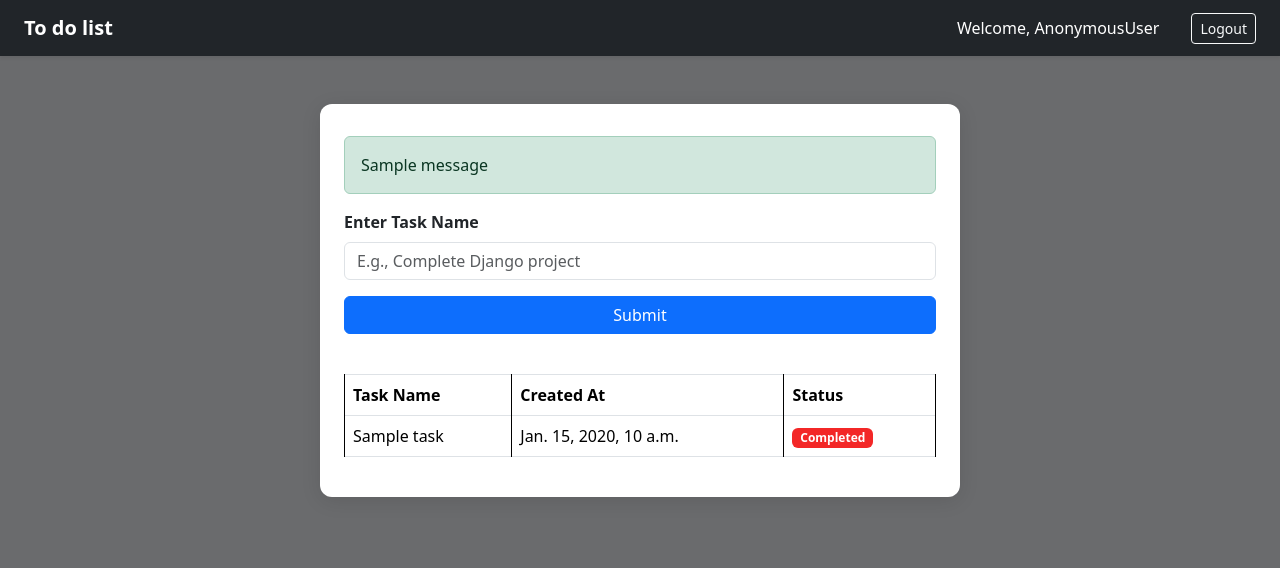
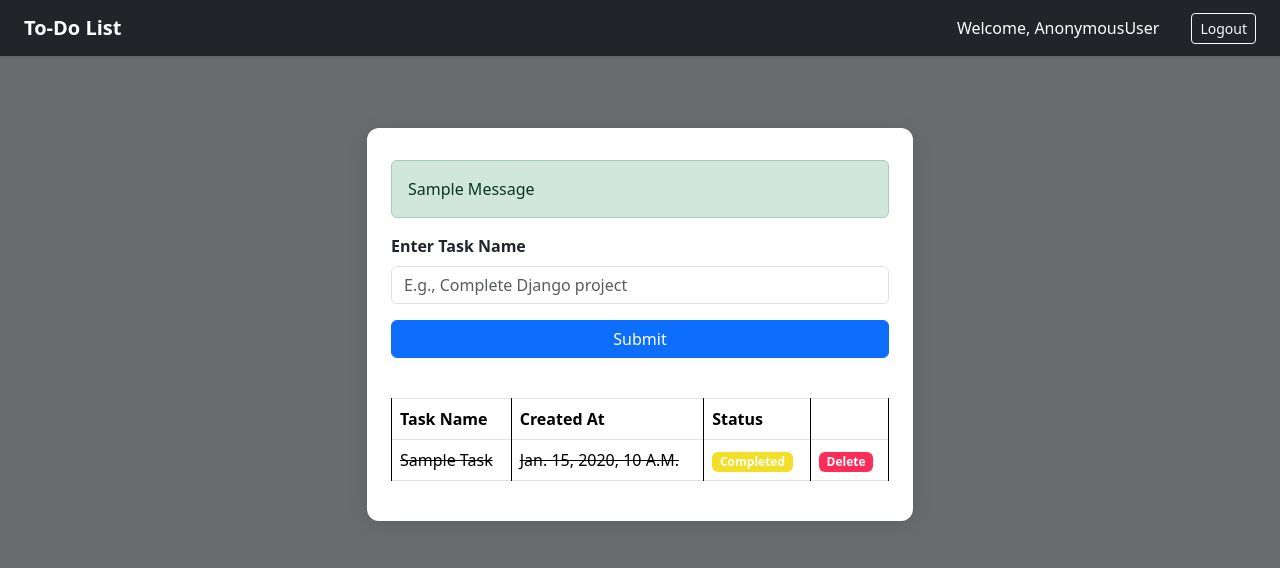
Before and after one commit to Abhiraj05/todolist_app, a Django app: template crud/main/templates/home.html in a window 1280 px wide. Shown: the top 568 px of the page. Run offline with Django 5.2, Linux system fonts and the light colour scheme; the template is opened without the code that fills it: values that come from a table or form of the project are taken from there, others are empty; tables that the repository leaves empty hold one stand-in row (values such as "Sample post"); one stand-in notice (Sample message) is shown.

Commit message:
code updated

```diff
--- a/crud/crud/urls.py
+++ b/crud/crud/urls.py
@@ -16,13 +16,15 @@ Including another URLconf
 """
 from django.contrib import admin
 from django.urls import path
-from main.views import new_user_register,login_check,add_task,task_done,redirect_to_signup
+from main.views import new_user_register, login_check, add_task, task_done, delete_task, logout
 
 urlpatterns = [
-    path('admin/',admin.site.urls),
-    path('',new_user_register,name='new_user_register'),
-    path('login/',login_check,name='login_check'),
-    path('add-task/',add_task,name='add_task'),
-    path('task_done/<int:task_id>/',task_done,name='task_done'),
-    path('/',redirect_to_signup,name='task_done'),
-    ]
+    path('admin/', admin.site.urls),
+    path('', new_user_register, name='new_user_register'),
+    path('login/', login_check, name='login_check'),
+    path('add-task/', add_task, name='add_task'),
+    path('task_done/<int:task_id>/', task_done, name='task_done'),
+    path('delete_task/<int:task_id>/', delete_task, name='delete_task'),
+    path('login/', logout, name='logout'),
+
+]
--- a/crud/main/templates/base.html
+++ b/crud/main/templates/base.html
@@ -1,24 +1,29 @@
-
 <!DOCTYPE html>
 <html lang="en">
   <head>
-    <meta charset="UTF-8">
-    <meta name="viewport" content="width=device-width, initial-scale=1.0">
-    <link href="https://cdn.jsdelivr.net/npm/bootstrap@5.3.7/dist/css/bootstrap.min.css" rel="stylesheet" integrity="sha384-LN+7fdVzj6u52u30Kp6M/trliBMCMKTyK833zpbD+pXdCLuTusPj697FH4R/5mcr" crossorigin="anonymous">
+    <meta charset="UTF-8" />
+    <meta name="viewport" content="width=device-width, initial-scale=1.0" />
+    <link
+      href="https://cdn.jsdelivr.net/npm/bootstrap@5.3.7/dist/css/bootstrap.min.css"
+      rel="stylesheet"
+      integrity="sha384-LN+7fdVzj6u52u30Kp6M/trliBMCMKTyK833zpbD+pXdCLuTusPj697FH4R/5mcr"
+      crossorigin="anonymous"
+    />
     <title>Document</title>
     <style>
-        table, th, td {
-         border:1px solid black;
+      table,
+      th,
+      td {
+        border: 1px solid black;
       }
-        body{
+      body {
         background-color: gray;
-            color:white;
+        color: white;
       }
     </style>
   </head>
-<body >
-   {% block start %}
-   {% endblock %}
+  <body class="text-capitalize">
+    {% block start %} {% endblock %}
     <script>
       {% comment %} alert("this django tutorial by geek for geeks") {% endcomment %}
     </script>
--- a/crud/main/templates/home.html
+++ b/crud/main/templates/home.html
@@ -1,19 +1,15 @@
-{% extends "base.html" %}
-{% block start %}
+{% extends "base.html" %} {% block start %}
 
 <style>
-
   body {
     background-color: #6a6b6dff;
-
   }
 
   .card {
     border: none;
     border-radius: 12px;
-    box-shadow: 0 4px 20px rgba(0,0,0,0.1);
+    box-shadow: 0 4px 20px rgba(0, 0, 0, 0.1);
   }
-
 
   table {
     width: 100%;
@@ -21,7 +17,8 @@
     margin-top: 1rem;
   }
 
-  table th, table td {
+  table th,
+  table td {
     padding: 12px;
     text-align: left;
   }
@@ -32,56 +29,57 @@
   }
 
   table tbody tr:nth-child(even) {
-    background-color: #f2f2f2;
+    background-color: #343a40;
   }
 
   table tbody tr:hover {
-    background-color: #e9ecef;
+    background-color: #343a40;
+
     transition: 0.2s;
   }
 
-
-  .badge.bg-success:hover {
-    background-color: #2865a7ff !important;
-    cursor: pointer;
-  }
-  .bg-success{
-    background-color: #f32727ff !important;
-
+  .bg-success {
+    background-color: #f3df27ff !important;
   }
   .bg-unmarked {
     background-color: #2865a7ff !important;
-
+  }
+  .bg-delete {
+    background-color: #ff2b59ff !important;
   }
   .mb-6 {
-  margin-bottom: 160px;
-
+    margin-bottom: 60px;
   }
 </style>
 
 <nav class="navbar navbar-expand-lg navbar-dark bg-dark px-4 mb-4 shadow-sm">
-  <a class="navbar-brand fw-bold" href="/">To do list </a>
+  <a class="navbar-brand fw-bold" href="/">To-do list </a>
   <div class="ms-auto d-flex align-items-center">
     {% if user %}
     <span class="text-white me-3">Welcome, {{ user }}</span>
-      <a href="/login" class="btn btn-outline-light btn-sm ms-3">Logout</a>
+    <a href="{% url 'logout' %}" class="btn btn-outline-light btn-sm ms-3"
+      >Logout</a
+    >
     {% else %}
-      <a href="/login" class="btn btn-outline-light btn-sm">Login</a>
+    <a href="" class="btn btn-outline-light btn-sm">Login</a>
     {% endif %}
   </div>
 </nav>
 
-<div class="col-6 mx-auto card p-4 mt-5 mb-6">
-  {% if messages %}
-    {% for message in messages %}
+<div class="container mt-6">
+  <div class="row justify-content-center">
+    <div class="col-12 col-sm-10 col-md-8 col-lg-6">
+      <div class="card p-4 mt-5 mb-5">
+        {% if messages %} {% for message in messages %}
         <div class="alert alert-{{ message.tags }} mt-2">{{ message }}</div>
-    {% endfor %}
-  {% endif %}
+        {% endfor %} {% endif %}
 
         <form method="POST" enctype="multipart/form-data" class="mb-4">
           {% csrf_token %}
           <div class="mb-3">
-      <label for="taskname" class="form-label fw-semibold">Enter Task Name</label>
+            <label for="taskname" class="form-label fw-semibold"
+              >Enter Task Name</label
+            >
             <input
               type="text"
               class="form-control"
@@ -100,21 +98,41 @@
                 <th>Task Name</th>
                 <th>Created At</th>
                 <th>Status</th>
+                <th></th>
               </tr>
             </thead>
             <tbody>
               {% for eachdata in all_tasks %}
               <tr>
+                {% if not eachdata.task_done %}
                 <td>{{ eachdata.task_name }}</td>
                 <td>{{ eachdata.created_at }}</td>
+                {% else %}
+                <td class="text-decoration-line-through">
+                  {{ eachdata.task_name }}
+                </td>
+                <td class="text-decoration-line-through">
+                  {{ eachdata.created_at }}
+                </td>
+                {% endif %}
                 <td>
                   {% if not eachdata.task_done %}
-              <a href="{% url 'task_done' eachdata.id %}" class="badge bg-unmarked text-decoration-none">
+                  <a
+                    href="{% url 'task_done' eachdata.id %}"
+                    class="badge bg-unmarked text-decoration-none"
+                  >
                     Mark Completed
                   </a>
                   {% else %}
                   <span class="badge bg-success">Completed</span>
                   {% endif %}
+                </td>
+                <td>
+                  <a
+                    href="{% url 'delete_task' eachdata.id %}"
+                    class="badge bg-delete text-decoration-none"
+                    >delete</a
+                  >
                 </td>
               </tr>
               {% endfor %}
@@ -122,5 +140,8 @@
           </table>
         </div>
       </div>
+    </div>
+  </div>
+</div>
 
 {% endblock %}
```
Also changed, not shown: crud/main/templates/signin.html (+31 -16 lines), crud/main/templates/signup.html (+32 -15 lines), crud/main/views.py (+37 -15 lines), crud/main/models.py (line endings or trailing spaces). Lines whose indentation alone changed are shown as unchanged.
